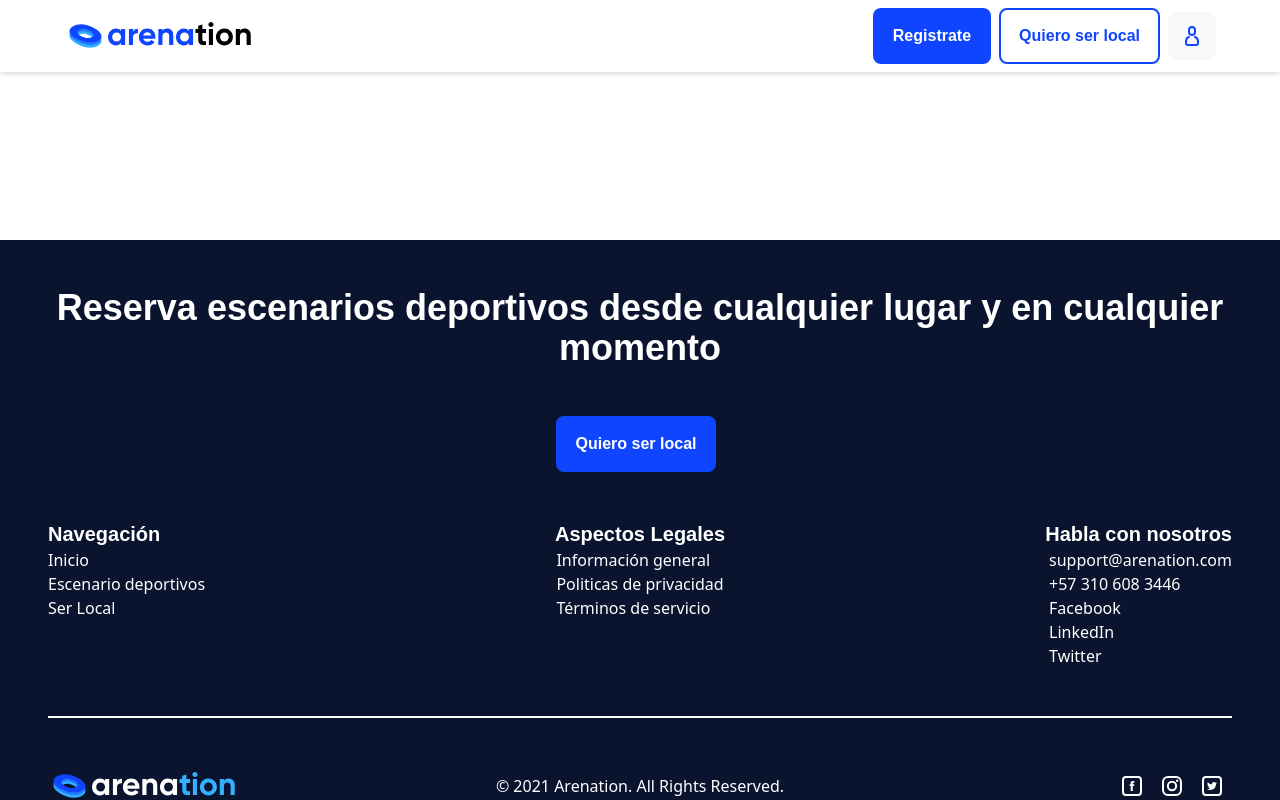
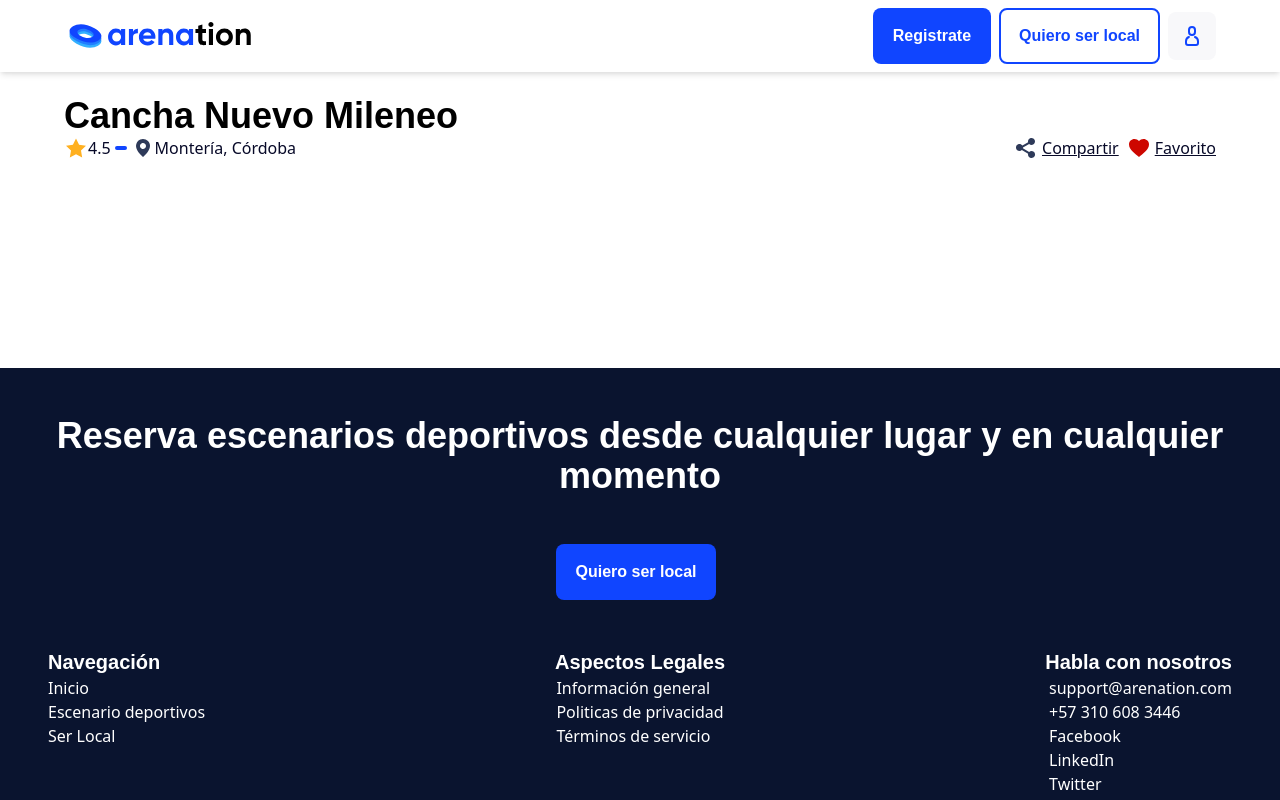
Before and after one commit to ProyectW/arenation, a React (Create React App) app: page /arenas/selected in a window 1280 px wide. Shown: the top 800 px of the page. Built offline with nearby package versions, Linux system fonts and the light colour scheme.

Commit message:
cambios en selectarena cambios basicos como de tamaños o padding

```diff
--- a/src/pages/SelectedArena.js
+++ b/src/pages/SelectedArena.js
@@ -1,9 +1,15 @@
 import React from "react";
+import ArenaHeader from "../components/Header/ArenaHeader";
 
 export default class SelectedArena extends React.Component {
     render() {
         return (
             <div className="pt-16 pb-44">
+                <ArenaHeader
+                    name="Cancha Nuevo Mileneo"
+                    puntuacion="4.5"
+                    ubicacion="Montería, Córdoba"
+                    favorito={true}/>
             </div>
         );
     }
```
